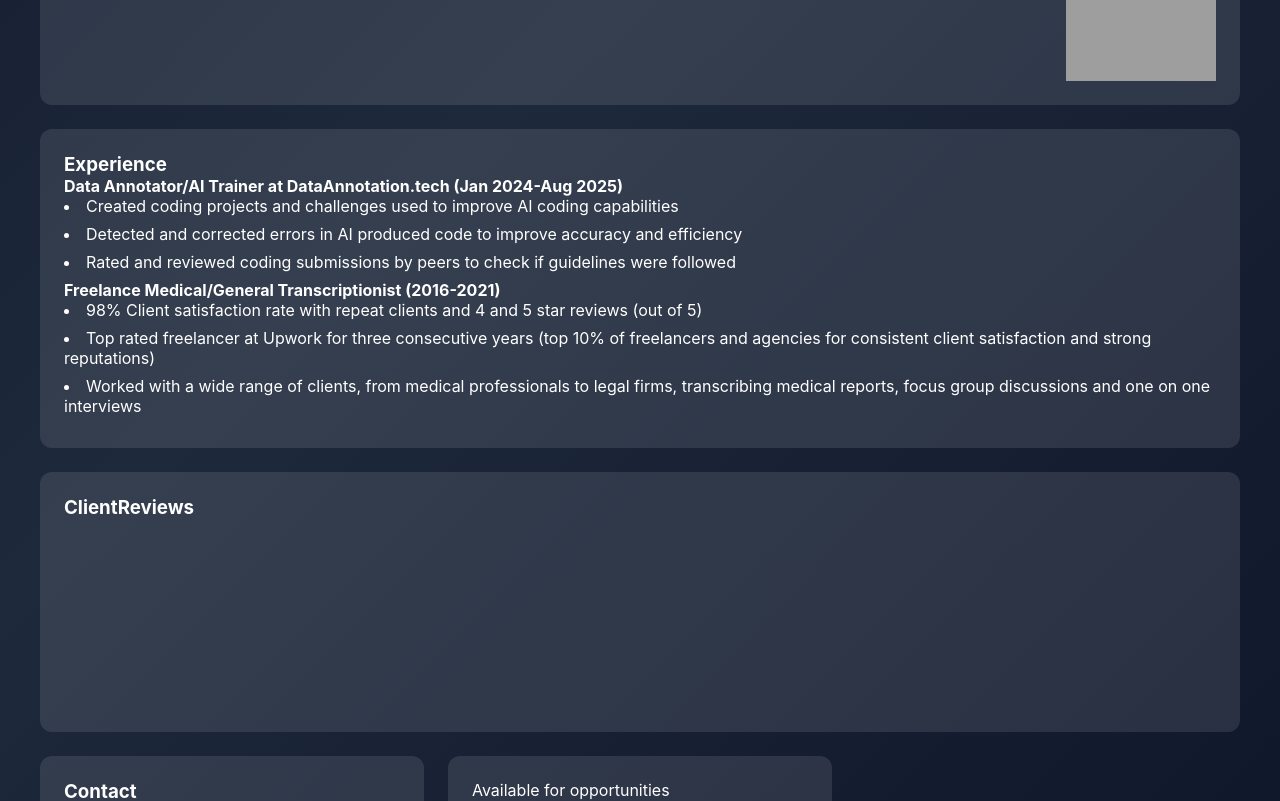
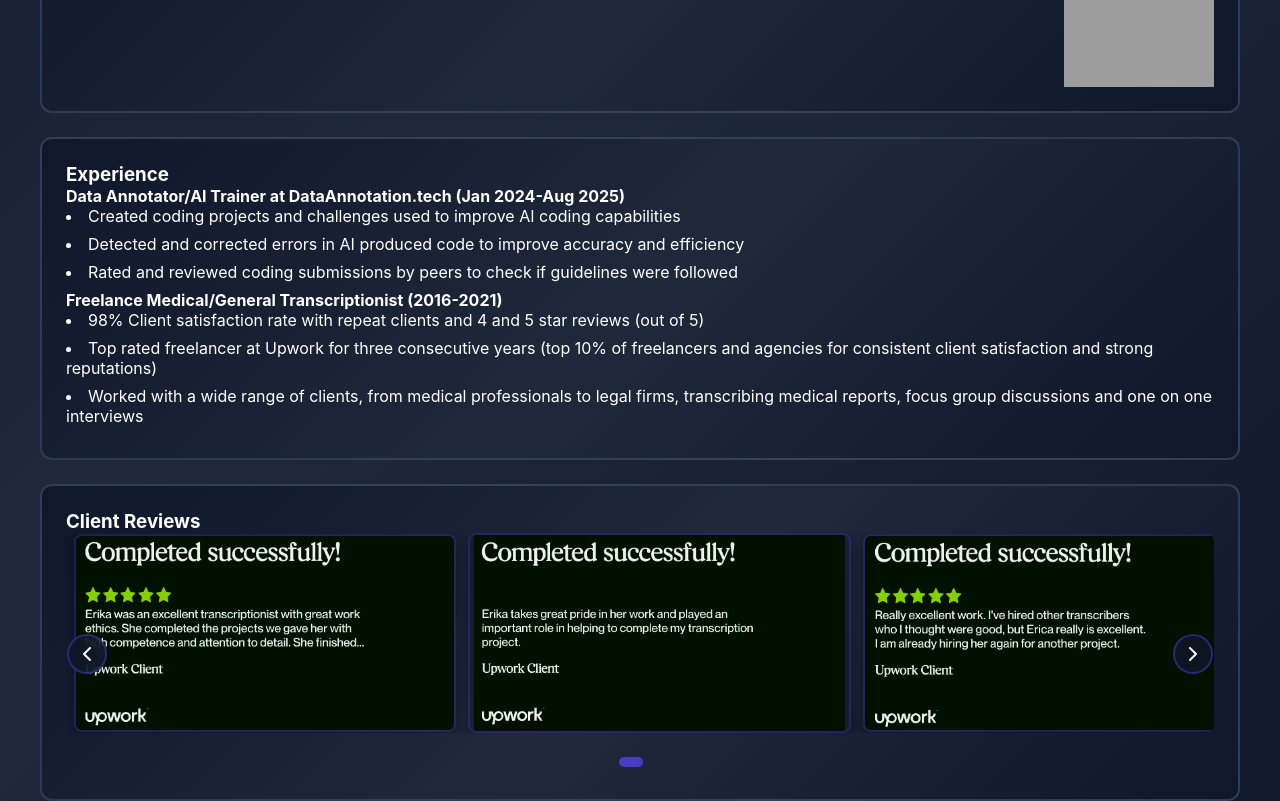
Before and after one commit to embe8/swe-portfolio, a React (Vite) app in the folder react-app/: page / in a window 1280 px wide. Shown: the part 960-1761 px from the top of the page. Built offline with nearby package versions, Linux system fonts and the light colour scheme; grey boxes are pictures that could not be loaded.

Commit message:
feat: add carousel for client reviews images

```diff
--- a/react-app/src/App.jsx
+++ b/react-app/src/App.jsx
@@ -1,6 +1,6 @@
 import React from 'react'
 import { useState, useEffect } from 'react'
-import { GraduationCap, Github, ExternalLink, Briefcase, Image, MoveDiagonal } from 'lucide-react'
+import { GraduationCap, Github, ExternalLink, Briefcase, Image, MoveDiagonal, ChevronLeft, ChevronRight } from 'lucide-react'
 import Modal from './components/Modal'
 
 export default function Portfolio() {
@@ -8,6 +8,9 @@
   const [selectedProject, setSelectedProject] = useState(null);
   const [selectedImageIndex, setSelectedImageIndex] = useState(0);
   const [selectedReview, setSelectedReview] = useState(null);
+  const [selectedReviewIndex, setSelectedReviewIndex] = useState(null);
+  const [currentReviewIndex, setCurrentReviewIndex] = useState(0);
+
 
 
   useEffect(() => {
@@ -222,7 +225,69 @@
             onMouseEnter={() => setHoveredCard('reviews')}
             onMouseLeave={() => setHoveredCard(null)}
             >
-               <h3 className="text-2xl font-bold mb-2">ClientReviews</h3>
+               <h3 className="text-2xl font-bold mb-4">Client Reviews</h3>
+               <div className="reviews-carousel">
+                 <button
+                   className="carousel-btn carousel-btn-prev"
+                   onClick={() => {
+                     const totalSlides = Math.ceil(reviews.length / 3);
+                     setCurrentReviewIndex((prev) => (prev === 0 ? totalSlides - 1 : prev - 1));
+                   }}
+                   aria-label="Previous slide"
+                 >
+                   <ChevronLeft className="carousel-icon" />
+                 </button>
+
+                 <div className="review-slide-container">
+                   <div
+                     className="review-slides"
+                     style={{ transform: `translateX(-${currentReviewIndex * 100}%)` }}
+                   >
+                     {Array.from({ length: Math.ceil(reviews.length / 3) }).map((_, slideIdx) => (
+                       <div key={slideIdx} className="review-slide">
+                         {reviews.slice(slideIdx * 3, slideIdx * 3 + 3).map((review, reviewIdx) => {
+                           const actualIdx = slideIdx * 3 + reviewIdx;
+                           return (
+                             <div key={actualIdx} className="review-item">
+                               <img
+                                 src={review}
+                                 alt={`review-${actualIdx + 1}`}
+                                 className="review-thumbnail-img"
+                                 onClick={() => {
+                                   setSelectedReview(review);
+                                   setSelectedReviewIndex(actualIdx);
+                                 }}
+                               />
+                             </div>
+                           );
+                         })}
+                       </div>
+                     ))}
+                   </div>
+                 </div>
+
+                 <button
+                   className="carousel-btn carousel-btn-next"
+                   onClick={() => {
+                     const totalSlides = Math.ceil(reviews.length / 3);
+                     setCurrentReviewIndex((prev) => (prev === totalSlides - 1 ? 0 : prev + 1));
+                   }}
+                   aria-label="Next slide"
+                 >
+                   <ChevronRight className="carousel-icon" />
+                 </button>
+
+                 <div className="carousel-dots">
+                   {Array.from({ length: Math.ceil(reviews.length / 3) }).map((_, slideIdx) => (
+                     <button
+                       key={slideIdx}
+                       className={`carousel-dot ${currentReviewIndex === slideIdx ? 'active' : ''}`}
+                       onClick={() => setCurrentReviewIndex(slideIdx)}
+                       aria-label={`Go to slide ${slideIdx + 1}`}
+                     />
+                   ))}
+                 </div>
+               </div>
             </div>
             {/* Contact card content */}
             <div
--- a/react-app/src/style.css
+++ b/react-app/src/style.css
@@ -35,14 +35,17 @@
 }
 
 .card {
-  background: rgba(255, 255, 255, 0.1);
+  background: linear-gradient(135deg, #0f172a 0%, #1e293b 50%, #0f172a 100%);
+  border: 2px solid rgba(74, 95, 122, 0.5);
   border-radius: 12px;
   padding: 1.5rem;
   transition: all 0.3s ease;
+  box-sizing: border-box;
 }
 
 .card.hovered {
   transform: scale(1.02);
+  border-color: rgba(96, 165, 250, 0.8);
 }
 
 /* Hero Card */
@@ -200,3 +203,179 @@
     grid-column: span 3;
   }
 }
+
+/* Reviews Carousel */
+.reviews-carousel {
+  position: relative;
+  width: 100%;
+  overflow: hidden;
+  border-radius: 8px;
+}
+
+.review-slide-container {
+  position: relative;
+  width: 100%;
+  overflow: hidden;
+  border-radius: 8px;
+}
+
+.review-slides {
+  display: flex;
+  transition: transform 0.4s cubic-bezier(0.4, 0, 0.2, 1);
+  will-change: transform;
+}
+
+.review-slide {
+  min-width: 100%;
+  flex-shrink: 0;
+  display: flex;
+  justify-content: center;
+  align-items: center;
+  gap: 0.75rem;
+  padding: 0 0.5rem;
+}
+
+.review-item {
+  flex: 1;
+  min-width: 0;
+  display: flex;
+  justify-content: center;
+  align-items: center;
+}
+
+.review-thumbnail-img {
+  width: 100%;
+  height: auto;
+  min-height: 150px;
+  max-height: 200px;
+  object-fit: contain;
+  border-radius: 8px;
+  cursor: pointer;
+  border: 2px solid rgba(79, 70, 229, 0.3);
+  box-shadow: 0 4px 12px rgba(15, 23, 42, 0.5);
+  transition: all 0.3s ease;
+  filter: brightness(0.9) contrast(1.1);
+  background: rgba(15, 23, 42, 0.2);
+}
+
+.review-thumbnail-img:hover {
+  border-color: rgba(79, 70, 229, 0.6);
+  box-shadow: 0 6px 20px rgba(79, 70, 229, 0.3);
+  transform: scale(1.02);
+  filter: brightness(1) contrast(1.1);
+}
+
+/* Carousel Navigation Buttons */
+.carousel-btn {
+  position: absolute;
+  top: 50%;
+  transform: translateY(-50%);
+  background: rgba(15, 23, 42, 0.8);
+  border: 2px solid rgba(79, 70, 229, 0.4);
+  border-radius: 50%;
+  width: 40px;
+  height: 40px;
+  display: flex;
+  align-items: center;
+  justify-content: center;
+  cursor: pointer;
+  transition: all 0.3s ease;
+  z-index: 10;
+  color: white;
+  backdrop-filter: blur(10px);
+}
+
+.carousel-btn:hover {
+  background: rgba(79, 70, 229, 0.6);
+  border-color: rgba(79, 70, 229, 0.8);
+  transform: translateY(-50%) scale(1.1);
+}
+
+.carousel-btn:active {
+  transform: translateY(-50%) scale(0.95);
+}
+
+.carousel-btn-prev {
+  left: 1px;
+}
+
+.carousel-btn-next {
+  right: 1px;
+}
+
+.carousel-icon {
+  width: 24px;
+  height: 24px;
+}
+
+/* Carousel Dots */
+.carousel-dots {
+  display: flex;
+  justify-content: center;
+  gap: 0.5rem;
+  margin-top: 1rem;
+  padding: 0.5rem;
+}
+
+.carousel-dot {
+  width: 10px;
+  height: 10px;
+  border-radius: 50%;
+  border: 2px  rgba(79, 70, 229, 0.5);
+  background: transparent;
+  cursor: pointer;
+  transition: all 0.3s ease;
+  padding: 0;
+}
+
+.carousel-dot:hover {
+  background: rgba(79, 70, 229, 0.3);
+  border-color: rgba(79, 70, 229, 0.7);
+  transform: scale(1.2);
+}
+
+.carousel-dot.active {
+  background: rgba(79, 70, 229, 0.8);
+  border-color: rgba(79, 70, 229, 1);
+  width: 24px;
+  border-radius: 5px;
+}
+
+@media (max-width: 768px) {
+  .carousel-btn {
+    width: 32px;
+    height: 32px;
+  }
+
+  .carousel-icon {
+    width: 20px;
+    height: 20px;
+  }
+
+  .carousel-btn-prev {
+    left: 5px;
+  }
+
+  .carousel-btn-next {
+    right: 5px;
+  }
+
+  .review-slide {
+    gap: 0.5rem;
+    padding: 0 0.25rem;
+  }
+
+  .review-thumbnail-img {
+    min-height: 120px;
+    max-height: 150px;
+  }
+}
+
+contact-card {
+  background: linear-gradient(135deg, #059669 0%, #0d9488 100%);
+  border: 2px solid rgba(74, 95, 122, 0.5);
+  border-radius: 12px;
+  padding: 1.5rem;
+  transition: all 0.3s ease;
+  box-sizing: border-box;
+}
```
